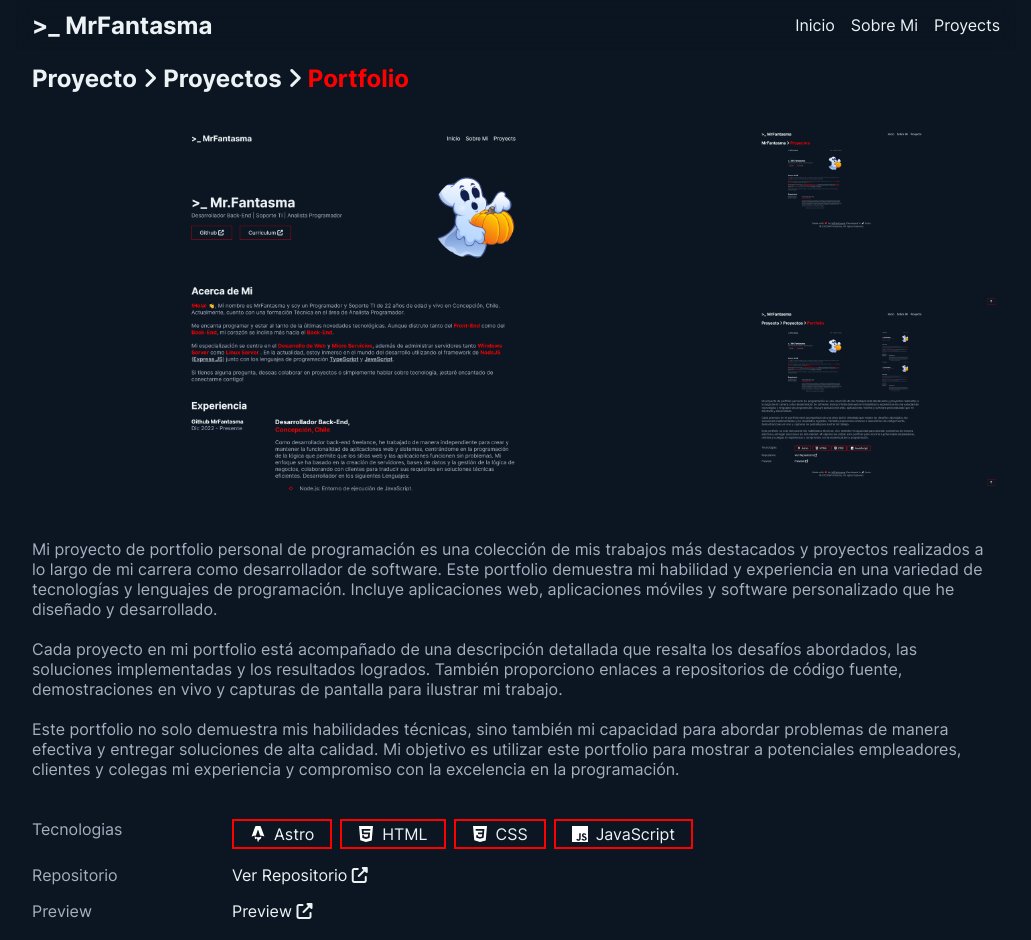
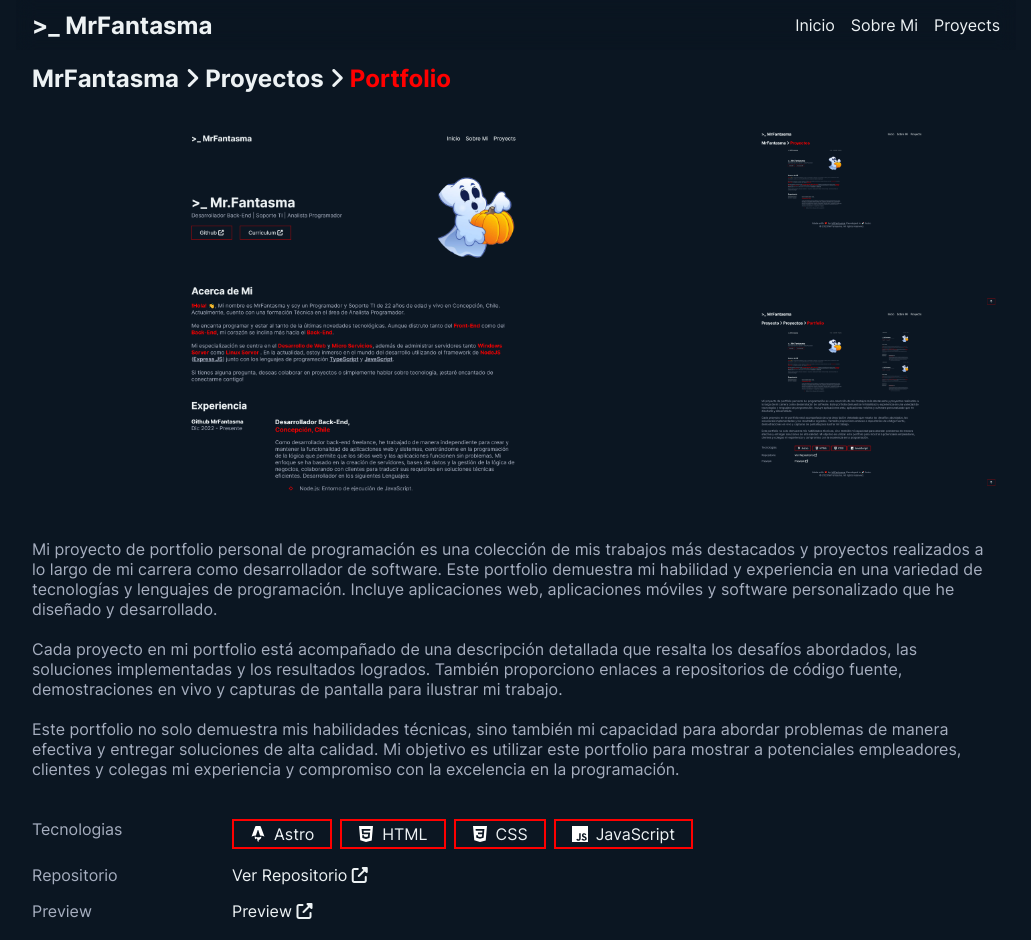
Before and after one commit to FantaCovid-19/Portfolio, an Astro site: page /project/1 in a window 1280 px wide. Shown: the top 940 px of the page, without its empty margins (124-1155 px from the left). Built offline with nearby package versions, Linux system fonts and the light colour scheme; Astro itself is replaced by a stand-in of ours.

Commit message:
🔧change css and urls

```diff
--- a/src/components/Banner.astro
+++ b/src/components/Banner.astro
@@ -10,7 +10,7 @@
           </span>
         </span>
       </a>
-      <a class='main-button' href='/files/resume.pdf'>
+      <a class='main-button' href='/files/CV_MrFantasma.pdf'>
         <span class='main-button-container'>
           <span class='main-button-content'>
             Curriculum <i class='fas fa-external-link-alt'></i>
--- a/src/pages/project/1.astro
+++ b/src/pages/project/1.astro
@@ -8,7 +8,7 @@ const { preview, link } = {
 ---
 
 <Layout title='Proyecto | MrFantasma'>
-  <h3 class='main-title-h3'>Proyecto <i class='fas fa-angle-right'></i> Proyectos <i class='fas fa-angle-right'></i>&nbsp;<b>Portfolio</b></h3>
+  <h3 class='main-title-h3'><a href='/'>MrFantasma</a>&nbsp;<i class='fas fa-angle-right'></i>&nbsp;<a href='/projects'>Proyectos</a>&nbsp;<i class='fas fa-angle-right'></i>&nbsp;<b>Portfolio</b></h3>
 
   <section class='project-images'>
     <img class='div-1' src='/img/project/1.png' id='img1' />
@@ -95,6 +95,11 @@ const { preview, link } = {
 <style>
   .main-title-h3 b {
     color: var(--text-color-III);
+  }
+
+  .main-title-h3 a {
+    color: var(--text-color-I);
+    text-decoration: none;
   }
 
   .project-title p {
--- a/src/pages/projects.astro
+++ b/src/pages/projects.astro
@@ -4,7 +4,7 @@ import CardProyect from '../components/CardProyect.astro';
 ---
 
 <Layout title='Proyectos | MrFantasma'>
-  <h3 class='main-title-h3'>MrFantasma <i class='fas fa-angle-right'></i>&nbsp;<b>Proyectos</b></h3>
+  <h3 class='main-title-h3'><a href='/'>MrFantasma</a>&nbsp;<i class='fas fa-angle-right'></i>&nbsp;<b>Proyectos</b></h3>
 
   <section class='project-main'>
     <CardProyect cardImage='/img/proyects_1.png' cartLocation='div-1' cardTitle='Portfolio | MrFantasma' cardSkills='HTML • CSS3 • JavaScript • Astro' cardUrl='1' />
@@ -24,6 +24,11 @@ import CardProyect from '../components/CardProyect.astro';
     color: var(--text-color-III);
   }
 
+  .main-title-h3 a {
+    color: var(--text-color-I);
+    text-decoration: none;
+  }
+
   .project-main {
     width: 100%;
     margin: 1rem 0;
```
